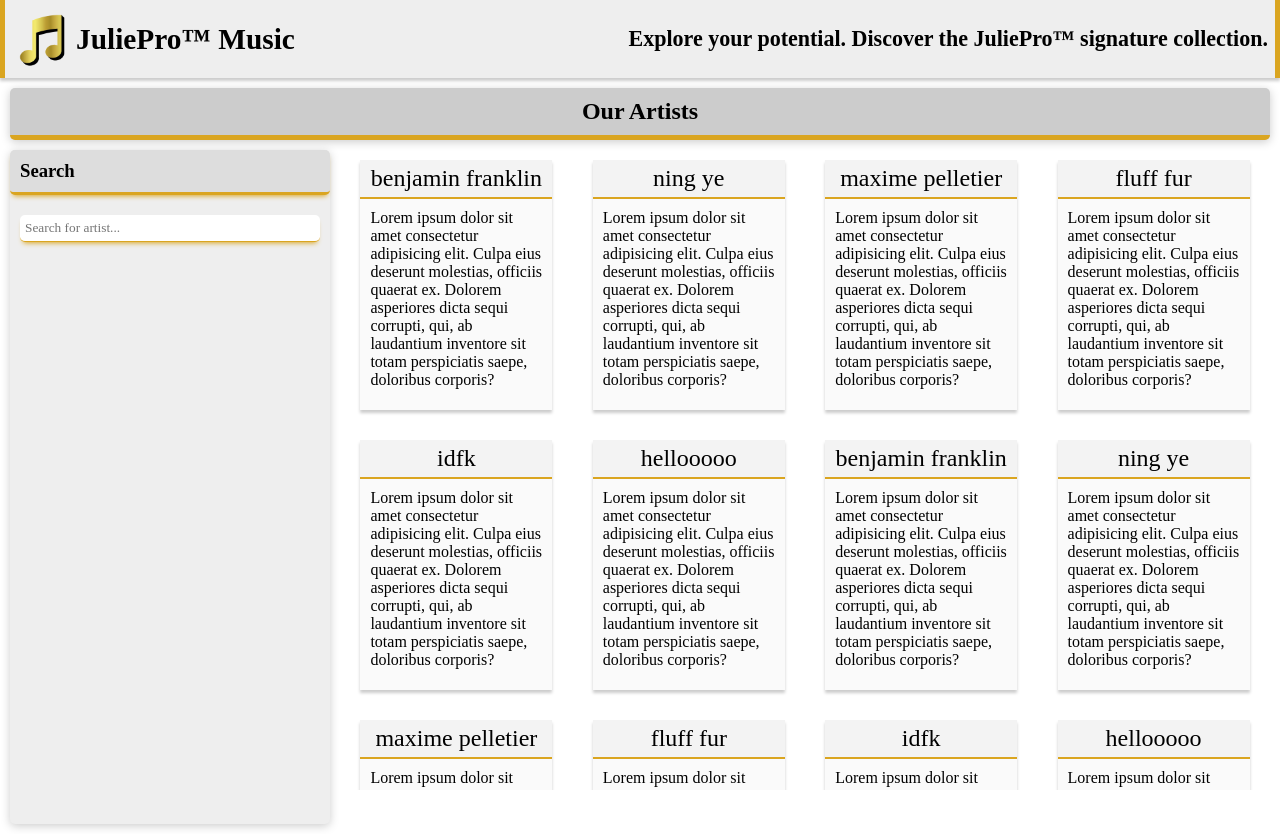
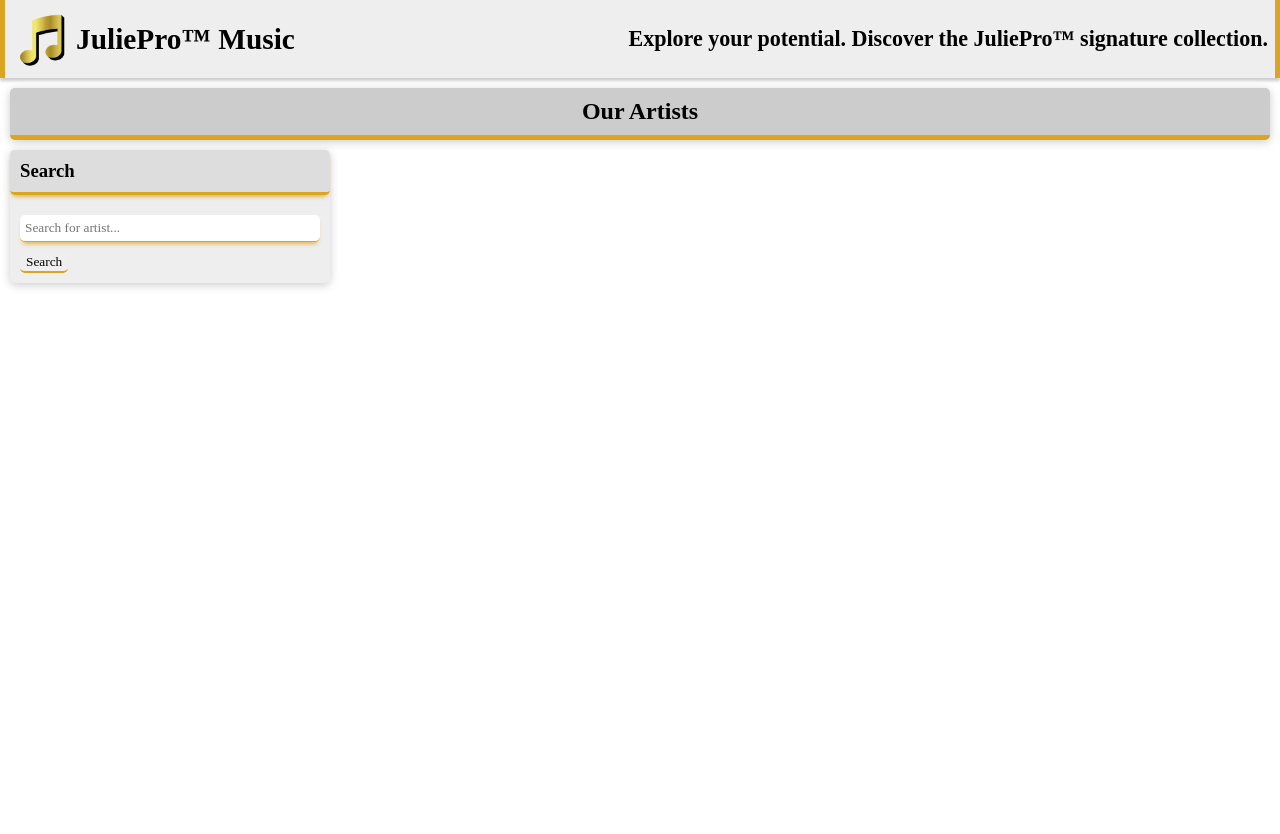
Before and after one commit to Thurinum/juliepro-music, an Angular app: page / in a window 1280 px wide. Built offline with nearby package versions, Linux system fonts and the light colour scheme.

Commit message:
feat: getArtist and temp getSongs

```diff
--- a/src/app/app.component.html
+++ b/src/app/app.component.html
@@ -10,11 +10,12 @@
 	<aside>
 		<h3>Search</h3>
 		<div>
-			<input type="text" placeholder="Search for artist..." />
+			<input type="text" placeholder="Search for artist..." [(ngModel)]="query"  />
+			<button (click)="getArtist(query)">Search</button>
 		</div>
 	</aside>
 
 	<section>
-		<app-artist-card *ngFor="let artist of artists" [name]="artist"></app-artist-card>
+		<app-artist-card *ngFor="let album of albums" [album]="album" (click)="getSongs(album)"></app-artist-card>
 	</section>
 </main>
--- a/src/app/app.component.sass
+++ b/src/app/app.component.sass
@@ -31,6 +31,7 @@ main
 	padding: $spacing
 	display: grid
 	gap: $spacing
+	grid-template-rows: min-content max-content
 
 	h2
 		grid-area: 1 / span 2
@@ -65,6 +66,7 @@ main
 
 			input
 				width: calc(100% - $spacing)
+				margin-bottom: $spacing
 
 	section
 		height: 95%
--- a/src/app/app.component.ts
+++ b/src/app/app.component.ts
@@ -7,12 +7,65 @@ import { Models } from "../models"
 	styleUrls: ['./app.component.sass']
 })
 
+
 export class AppComponent {
-	title = 'TP1';
+	query?: string
+	readonly API_KEY : string = "9a8a3facebbccaf363bb9fd68fa37abf";
 
-	artists : string[] = ["benjamin franklin", "ning ye", "maxime pelletier", "fluff fur", "idfk", "hellooooo", "benjamin franklin", "ning ye", "maxime pelletier", "fluff fur", "idfk", "hellooooo"]
+	albums: Models.Album[] = []
+	currentTracks: string[] = []
 
-	constructor() {
+	constructor() {}
 
+	getSongs(album?: Models.Album): void {
+		fetch(`http://ws.audioscrobbler.com/2.0/?method=album.getinfo&album=${album?.name}&autocorrect=1&artist=${album?.artist}&api_key=${this.API_KEY}&format=json`)
+			.then(data => data.json())
+			.then(songdata => {
+				if (!songdata) {
+					alert("The song doesn't exist. Wtff");
+					return;
+				}
+
+				this.currentTracks = [];
+
+				songdata["album"]["tracks"].forEach((elem: any) => {
+					this.currentTracks.push(elem["name"]);
+				});
+			});
+	}
+
+	getArtist(name?: string): void {
+		if (!name) {
+			alert("Bruh enter an artist name lol")
+			return;
+		}
+
+		fetch(`http://ws.audioscrobbler.com/2.0/?method=artist.getinfo&autocorrect=1&artist=${name}&api_key=${this.API_KEY}&format=json`)
+			.then(data => data.json())
+			.then(artistdata => {
+				if (!artistdata["artist"]) {
+					alert("There's no artist with that name. Rekt")
+					return;
+				}
+
+				fetch(`http://ws.audioscrobbler.com/2.0/?method=artist.gettopalbums&autocorrect=1&artist=${name}&api_key=${this.API_KEY}&format=json`)
+				.then(data => data.json())
+				.then(albumdata => {
+					console.log(albumdata["topalbums"]["album"])
+
+					this.albums = [];
+
+					albumdata["topalbums"]["album"].forEach((elem: any )=> {
+						const album = new Models.Album(
+							elem["name"],
+							elem["artist"]["name"],
+							elem["image"][3]["#text"],
+							elem["playcount"]
+						);
+
+						this.albums.push(album);
+					});
+				});
+			});
 	}
 }
--- a/src/app/app.module.ts
+++ b/src/app/app.module.ts
@@ -1,4 +1,5 @@
 import { NgModule } from '@angular/core';
+import { FormsModule } from '@angular/forms';
 import { BrowserModule } from '@angular/platform-browser';
 
 import { AppComponent } from './app.component';
@@ -10,7 +11,8 @@ import { ArtistCardComponent } from './artist-card/artist-card.component';
   		ArtistCardComponent
 	],
 	imports: [
-		BrowserModule
+		BrowserModule,
+		FormsModule
 	],
 	providers: [],
 	bootstrap: [AppComponent]
--- a/src/app/artist-card/artist-card.component.html
+++ b/src/app/artist-card/artist-card.component.html
@@ -1,9 +1,7 @@
 <article>
+	<img src="{{album?.thumb_url}}" alt="Image of album {{album?.name}}"  onerror="this.src = 'https://www.last.fm/static/images/lastfm_avatar_twitter.52a5d69a85ac.png'">
 	<header>
-		{{name}}
+		<marquee truespeed scrollDelay="50" behavior="alternate">{{album?.name}}</marquee>
+		<small>{{album?.playcount}}+ plays</small>
 	</header>
-
-	<p>
-		Lorem ipsum dolor sit amet consectetur adipisicing elit. Culpa eius deserunt molestias, officiis quaerat ex. Dolorem asperiores dicta sequi corrupti, qui, ab laudantium inventore sit totam perspiciatis saepe, doloribus corporis?
-	</p>
 </article>
--- a/src/app/artist-card/artist-card.component.sass
+++ b/src/app/artist-card/artist-card.component.sass
@@ -7,15 +7,23 @@ article
 	overflow: hidden
 
 	background-color: #fafafa
+	border-bottom: solid 2px $base
 	box-shadow: 0 3px 3px #ccc
+
+	small
+		position: relative
+		top: -90px
+		font-size: 1ex
+		background: whitesmoke
+		border-radius: 5px
+		border: solid 2px goldenrod
+		padding: 5px
+
+	img
+		width: 100%
 
 	header
 		background-color: #f3f3f3
 		text-align: center
 		font-size: 24px
 		padding: 5px
-		border-bottom: solid 2px $base
-
-	p
-		margin: 0
-		padding: 10px
--- a/src/app/artist-card/artist-card.component.ts
+++ b/src/app/artist-card/artist-card.component.ts
@@ -1,5 +1,5 @@
 import { Component, Inject, Input, OnInit } from '@angular/core';
-import { TitleStrategy } from '@angular/router';
+import { Models } from "../../models"
 
 @Component({
 	selector: 'app-artist-card',
@@ -8,5 +8,5 @@ import { TitleStrategy } from '@angular/router';
 })
 export class ArtistCardComponent {
 	@Input()
-	name?: string;
+	album?: Models.Album
 }
--- a/src/models.ts
+++ b/src/models.ts
@@ -1,24 +1,10 @@
 export module Models {
-	export class Artist {
-		constructor(
-			public title	: string,
-			public thumb_url	: string,
-			public songs	: Song[]
-		) {}
-	}
-
-	export class Song {
-		constructor(
-			public title	: string,
-			public artist	: Artist
-		) {}
-	}
-
 	export class Album {
 		constructor(
-			public title	: string,
+			public name		: string,
+			public artist	: string,
 			public thumb_url	: string,
-			public songs	: Song[]
+			public playcount	: number,
 		) {}
 	}
 }
--- a/src/styles.sass
+++ b/src/styles.sass
@@ -25,3 +25,9 @@ input
 :focus
 	border:none
 	outline: none
+
+button
+	border-radius: 5px
+	border: none
+	border-bottom: solid 2px $base
+	font-family: Segoe UI Light
```
Also changed, not shown: 1 other file (tests, documents, lock files or other folders).
